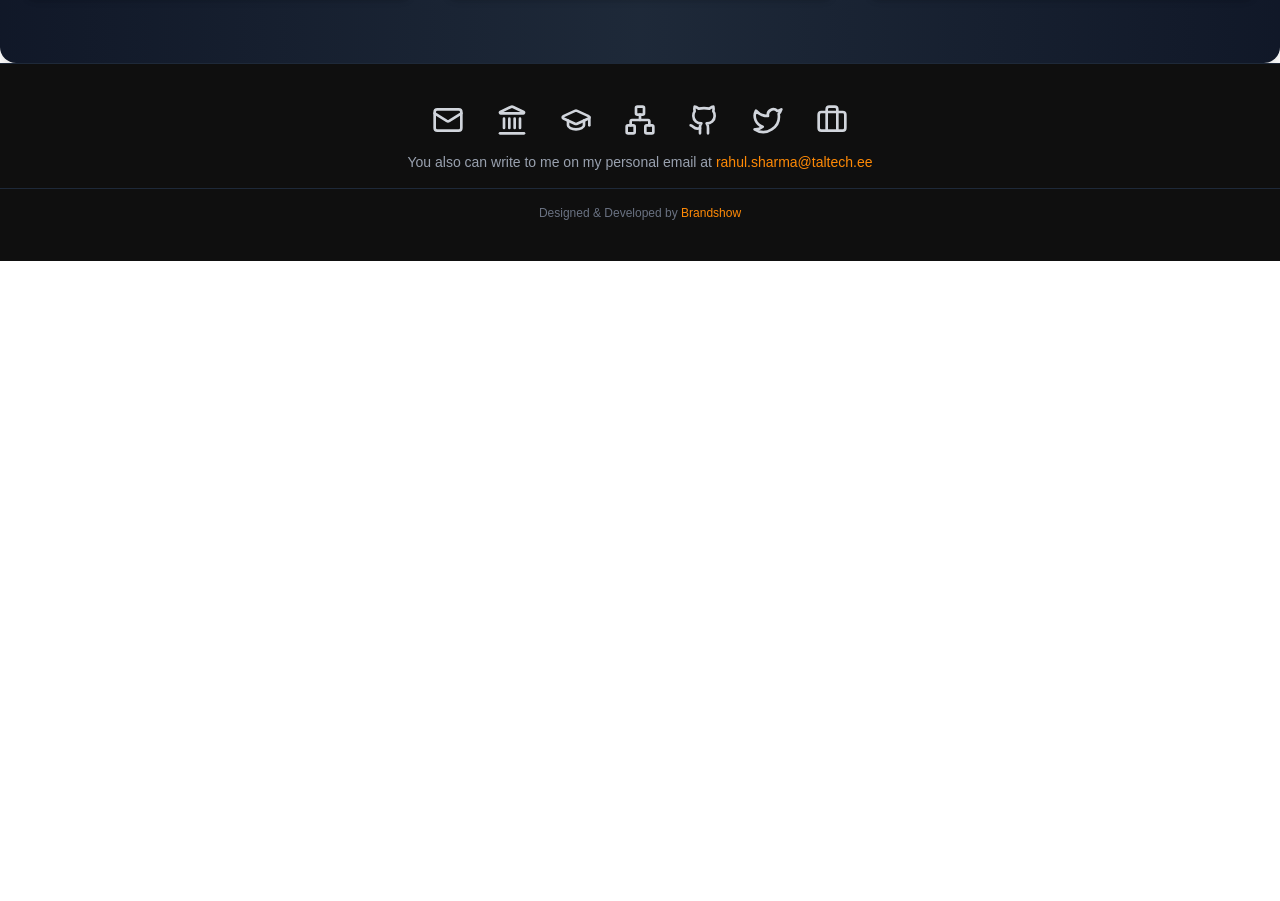
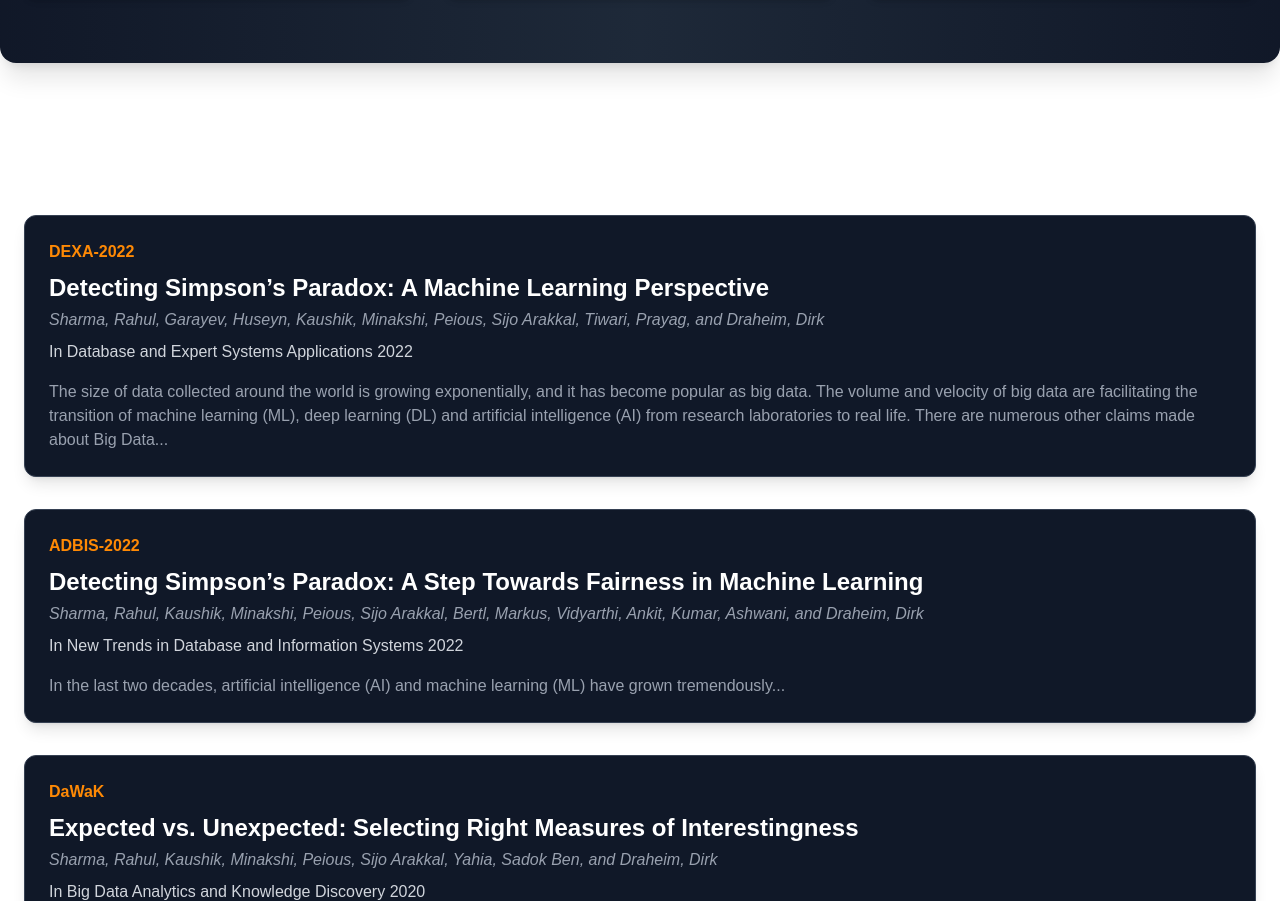
Before and after one commit to JatinBrandshow/portfolio-rahul-sharma, a Next.js app: page / in a window 1280 px wide. Shown: the part 1899-2800 px from the top of the page. Before the commit the page ends 2160 px from the top, so only its background shows below. Built offline with nearby package versions, Linux system fonts and the light colour scheme.

Commit message:
New Changes

```diff
--- a/src/app/HomePage.js
+++ b/src/app/HomePage.js
@@ -2,6 +2,7 @@ import About from "@/components/About";
 import HeroSection from "@/components/HeroSection";
 import Navbar from "@/components/NavBar";
 import News from "@/components/News";
+import Publications from "@/components/Publications";
 import React from "react";
 
 const HomePage = () => {
@@ -10,6 +11,7 @@ const HomePage = () => {
             <HeroSection />
             <About />
             <News />
+            <Publications />
         </div>
     );
 };
--- /dev/null
+++ b/src/app/Json/PublicationsData.js
@@ -0,0 +1,37 @@
+export const publications = [
+  {
+    year: "DEXA-2022",
+    title: "Detecting Simpson’s Paradox: A Machine Learning Perspective",
+    authors: "Sharma, Rahul, Garayev, Huseyn, Kaushik, Minakshi, Peious, Sijo Arakkal, Tiwari, Prayag, and Draheim, Dirk",
+    journal: "In Database and Expert Systems Applications 2022",
+    description: `The size of data collected around the world is growing exponentially, and it has become popular as big data. The volume and velocity of big data are facilitating the transition of machine learning (ML), deep learning (DL) and artificial intelligence (AI) from research laboratories to real life. There are numerous other claims made about Big Data...`,
+  },
+  {
+    year: "ADBIS-2022",
+    title: "Detecting Simpson’s Paradox: A Step Towards Fairness in Machine Learning",
+    authors: "Sharma, Rahul, Kaushik, Minakshi, Peious, Sijo Arakkal, Bertl, Markus, Vidyarthi, Ankit, Kumar, Ashwani, and Draheim, Dirk",
+    journal: "In New Trends in Database and Information Systems 2022",
+    description: `In the last two decades, artificial intelligence (AI) and machine learning (ML) have grown tremendously...`,
+  },
+  {
+    year: "DaWaK",
+    title: "Expected vs. Unexpected: Selecting Right Measures of Interestingness",
+    authors: "Sharma, Rahul, Kaushik, Minakshi, Peious, Sijo Arakkal, Yahia, Sadok Ben, and Draheim, Dirk",
+    journal: "In Big Data Analytics and Knowledge Discovery 2020",
+    description: `Measuring interestingness in between data items is one of the key steps in association rule mining...`,
+  },
+  {
+    year: "DASFAA",
+    title: "Towards Unification of Statistical Reasoning, OLAP and Association Rule Mining: Semantics and Pragmatics",
+    authors: "Sharma, Rahul, Kaushik, Minakshi, Peious, Sijo Arakkal, Shahin, Mahtab, Vidhyarthi, Ankit, and Draheim, Dirk",
+    journal: "In Database Systems for Advanced Applications 2022",
+    description: `Over the last decades, various decision support technologies have gained massive ground in practice and theory...`,
+  },
+  {
+    year: "DASFAA",
+    title: "Why Not to Trust Big Data: Discussing Statistical Paradoxes",
+    authors: "Sharma, Rahul, Kaushik, Minakshi, Peious, Sijo Arakkal, Shahin, Mahtab, Vidhyarthi, Ankit, Tiwari, Prayag, and Draheim, Dirk",
+    journal: "In Database Systems for Advanced Applications 2022",
+    description: ``,
+  },
+];
--- a/src/components/News.js
+++ b/src/components/News.js
@@ -26,7 +26,7 @@ const newsData = [
 
 const News = () => {
     return (
-        <section id="news" className="max-w-7xl mx-auto px-6 py-16 bg-gradient-to-r from-gray-900 via-gray-800 to-gray-900 rounded-2xl shadow-xl mt-8">
+        <section id="news" className="max-w-7xl mx-auto px-6 py-16 bg-gradient-to-r from-gray-900 via-gray-800 to-gray-900 rounded-2xl shadow-xl my-8">
             <motion.h2
                 initial={{ opacity: 0, y: -20 }}
                 animate={{ opacity: 1, y: 0 }}
--- /dev/null
+++ b/src/components/Publications.js
@@ -0,0 +1,26 @@
+import { publications } from "@/app/Json/PublicationsData";
+import React from "react";
+
+const Publications = () => {
+    return (
+        <>
+            <section className="max-w-7xl mx-auto px-6 py-12">
+                <h2 className="text-4xl font-bold text-white mb-8">Selected Publications</h2>
+
+                <div className="grid gap-8">
+                    {publications.map((pub, index) => (
+                        <div key={index} className="bg-gray-900 p-6 rounded-xl shadow-lg border border-gray-700">
+                            <span className="text-orange-400 font-semibold">{pub.year}</span>
+                            <h3 className="text-2xl font-bold text-white mt-2">{pub.title}</h3>
+                            <p className="text-gray-400 italic mt-1">{pub.authors}</p>
+                            <p className="text-gray-300 font-medium mt-2">{pub.journal}</p>
+                            <p className="text-gray-400 mt-4">{pub.description}</p>
+                        </div>
+                    ))}
+                </div>
+            </section>
+        </>
+    );
+};
+
+export default Publications;
```
